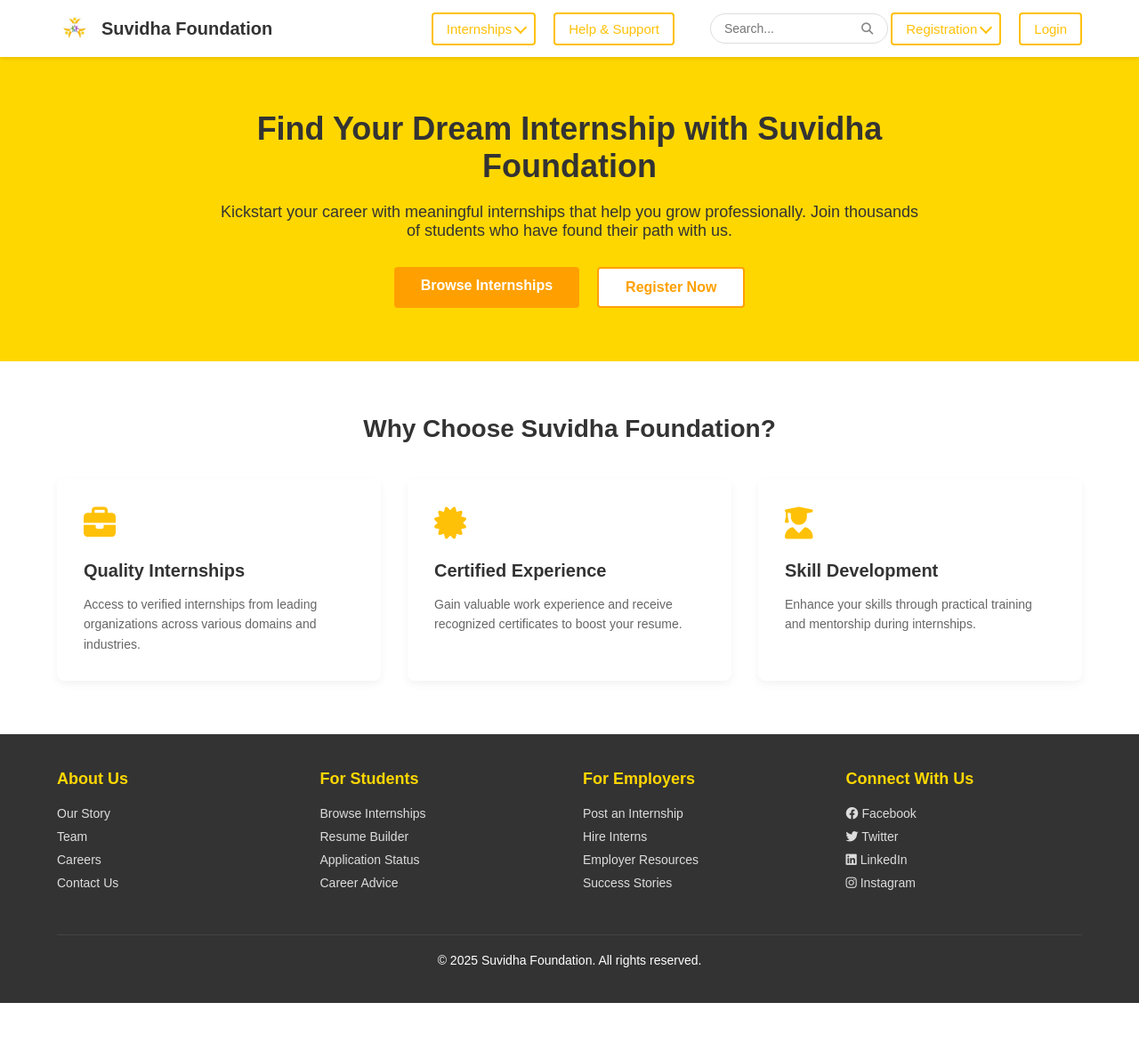
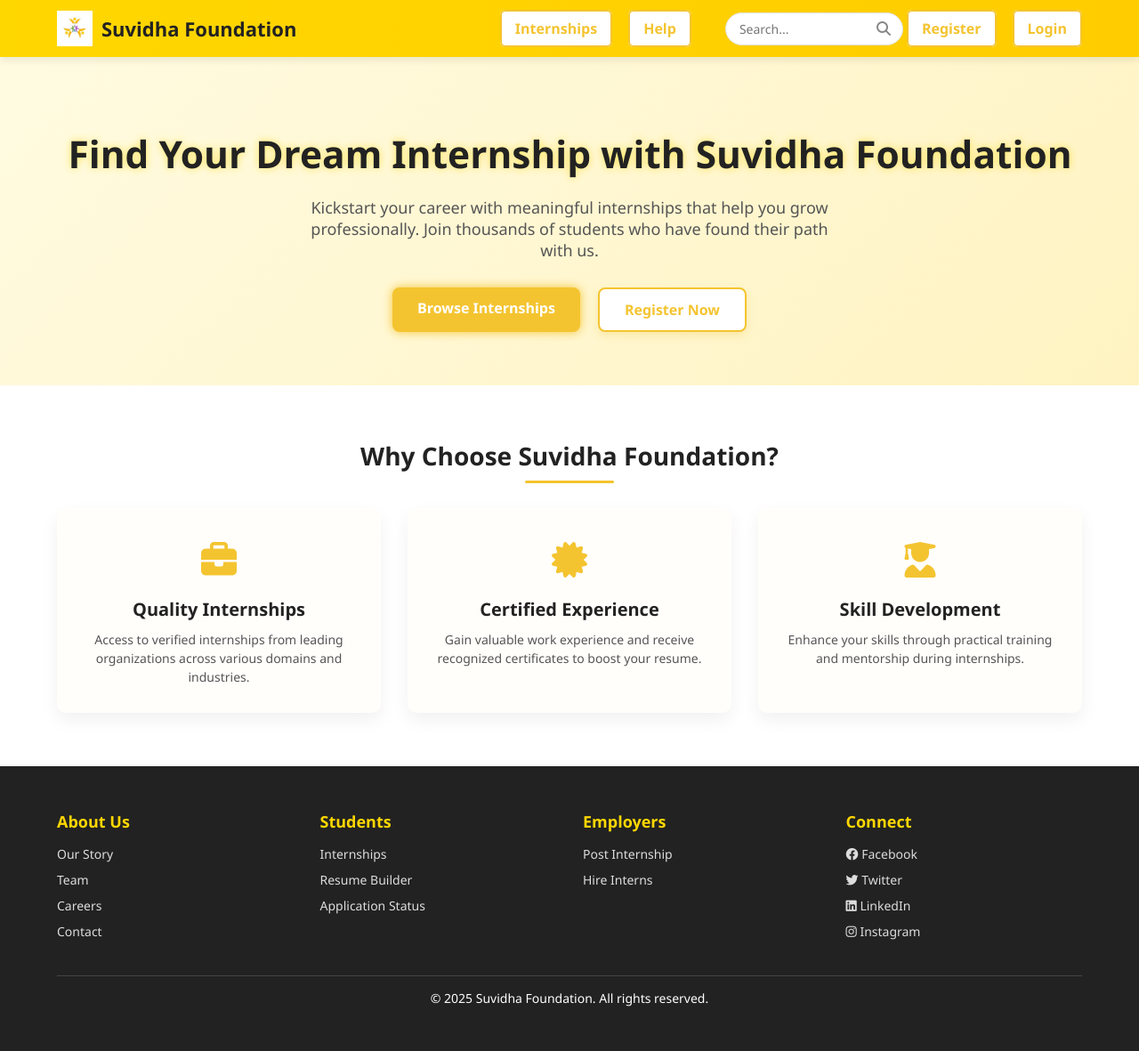
Before and after one commit to anushkathacore18/SUVIDHA-ONLINE-INTERNSHIP, a Flask app: page / in a window 1280 px wide. Shown: the whole page at 89% size. Before the commit the page ends 1127 px from the top, so only its background shows below. Run offline with Flask 3, Linux system fonts and the light colour scheme.

Commit message:
Update index.html

```diff
--- a/templates/index.html
+++ b/templates/index.html
@@ -1,43 +1,87 @@
 <!DOCTYPE html>
 <html lang="en">
 <head>
-    <meta charset="UTF-8">
-    <meta name="viewport" content="width=device-width, initial-scale=1.0">
+  <meta charset="UTF-8" />
+  <meta name="viewport" content="width=device-width, initial-scale=1.0"/>
   <title>Suvidha Foundation - Internships & Training</title>
   <link rel="stylesheet" href="https://cdnjs.cloudflare.com/ajax/libs/font-awesome/6.4.0/css/all.min.css">
   <style>
+    :root {
+      --primary-yellow: #FFD700;
+      --secondary-yellow: #F4C430;
+      --light-yellow: #FFEB99;
+      --dark-yellow: #F4C430;
+      --text-dark: #222222;
+      --text-light: #555555;
+      --white: #FFFFFF;
+      --bg-light: #FFF9DB;
+      --gray-light: #E0E0E0;
+    }
+
     * {
       margin: 0;
       padding: 0;
       box-sizing: border-box;
-            font-family: 'Arial', sans-serif;
-        }
-
-        :root {
-            --primary-yellow: #FFD700;
-            --secondary-yellow: #FFC107;
-            --light-yellow: #FFECB3;
-            --dark-yellow: #FFA000;
-            --text-dark: #333333;
-            --text-light: #666666;
-            --white: #FFFFFF;
+      font-family: 'Segoe UI', Tahoma, Geneva, Verdana, sans-serif;
+      scroll-behavior: smooth;
     }
 
     body {
-            background-color: #f8f8f8;
+      background-color: var(--bg-light);
+      color: var(--text-dark);
+      overflow-x: hidden;
     }
 
-        /* Navbar Styles */
+    /* Animations */
+    .fade-in {
+      opacity: 0;
+      transform: translateY(30px);
+      transition: opacity 1s ease, transform 1s ease;
+    }
+
+    .fade-in.visible {
+      opacity: 1;
+      transform: translateY(0);
+    }
+
+    /* Moving animation for hero headline */
+   @keyframes pulseGlow {
+  0%, 100% {
+    transform: scale(1);
+    text-shadow: 0 0 5px rgba(255, 215, 0, 0.5);
+  }
+  50% {
+    transform: scale(1.03);
+    text-shadow: 0 0 20px rgba(255, 215, 0, 0.8);
+  }
+}
+
+
+    .hero h1 {
+      font-size: 42px;
+      color: var(--text-dark);
+      margin-bottom: 20px;
+      display: inline-block;
+      animation: pulseGlow 3s ease-in-out infinite;
+
+      /* adding a subtle shadow for depth */
+      text-shadow: 1px 1px 3px rgba(0,0,0,0.1);
+      cursor: default;
+      user-select: none;
+    }
+
+    /* Navbar */
     .navbar {
+      background: linear-gradient(to right, #FFD700, #FFCC00);
+
+      padding: 12px 5%;
       display: flex;
       justify-content: space-between;
       align-items: center;
-            padding: 12px 5%;
-            background-color: var(--white);
-            box-shadow: 0 2px 4px rgba(0, 0, 0, 0.1);
       position: sticky;
       top: 0;
-            z-index: 100;
+      z-index: 999;
+      box-shadow: 0 4px 8px rgba(0, 0, 0, 0.08);
     }
 
     .logo {
@@ -51,7 +95,7 @@
     }
 
     .logo-text {
-            font-size: 20px;
+      font-size: 22px;
       font-weight: bold;
       color: var(--text-dark);
     }
@@ -63,66 +107,60 @@
     }
 
     .nav-item {
+      margin-left: 18px;
       position: relative;
-            margin-left: 20px;
     }
 
     .nav-link {
       text-decoration: none;
       color: var(--secondary-yellow);
-            font-weight: 500;
-            font-size: 15px;
+      font-weight: 600;
       padding: 8px 15px;
-            border-radius: 4px;
-            transition: all 0.3s ease;
+      border-radius: 6px;
       border: 2px solid var(--secondary-yellow);
       background-color: var(--white);
-            display: inline-block;
+      transition: all 0.3s ease;
+      position: relative;
+      overflow: hidden;
+    }
+
+    /* Hover effect: background color fill from left */
+    .nav-link::before {
+      content: "";
+      position: absolute;
+      left: 0;
+      top: 0;
+      width: 0;
+      height: 100%;
+      background-color: var(--light-yellow);
+      transition: width 0.3s ease;
+      z-index: -1;
+      border-radius: 6px;
+    }
+
+    .nav-link:hover::before {
+      width: 100%;
     }
 
     .nav-link:hover {
-            background-color: var(--light-yellow);
-        }
-
-        /* Stylish Dropdown Styles */
-        .dropdown .nav-link {
-            position: relative;
-            padding-right: 25px;
-        }
-
-        .dropdown .nav-link::after {
-            content: '';
-            position: absolute;
-            right: 10px;
-            top: 50%;
-            width: 8px;
-            height: 8px;
-            border-right: 2px solid var(--secondary-yellow);
-            border-bottom: 2px solid var(--secondary-yellow);
-            transform: translateY(-60%) rotate(45deg);
-            transition: all 0.3s ease;
-        }
-
-        .dropdown:hover .nav-link::after {
-            transform: translateY(-40%) rotate(225deg);
+      color: var(--dark-yellow);
+      box-shadow: 0 2px 8px rgba(0,0,0,0.08);
     }
 
     .dropdown-content {
-            display: block;
       position: absolute;
-            background-color: var(--white);
-            min-width: 220px;
-            box-shadow: 0 10px 20px rgba(0,0,0,0.1);
-            border-radius: 8px;
-            z-index: 1;
+      top: 120%;
+      left: 0;
+      background: var(--white);
+      box-shadow: 0 8px 20px rgba(0, 0, 0, 0.1);
+      border-radius: 6px;
+      overflow: hidden;
       opacity: 0;
       visibility: hidden;
-            transform: translateY(20px);
-            transition: all 0.3s cubic-bezier(0.68, -0.55, 0.27, 1.55);
-            top: 120%;
-            left: 0;
-            padding: 10px 0;
-            border-top: 3px solid var(--secondary-yellow);
+      transform: translateY(10px);
+      transition: all 0.3s ease;
+      min-width: 200px;
+      z-index: 1000;
     }
 
     .dropdown:hover .dropdown-content {
@@ -173,11 +191,17 @@
 
     .search-input {
       padding: 8px 15px;
-            border: 1px solid #ddd;
+      border: 1px solid var(--gray-light);
       border-radius: 20px;
       font-size: 14px;
       width: 200px;
       outline: none;
+      transition: box-shadow 0.3s ease;
+    }
+
+    .search-input:focus {
+      box-shadow: 0 0 8px var(--secondary-yellow);
+      border-color: var(--secondary-yellow);
     }
 
     .search-button {
@@ -186,52 +210,67 @@
       margin-left: -30px;
       color: #888;
       cursor: pointer;
+      transition: color 0.3s ease;
+      font-size: 16px;
     }
 
-        /* Hero Section */
-        .hero {
-            background-color: var(--primary-yellow);
-            padding: 60px 5%;
-            text-align: center;
+    .search-button:hover {
+      color: var(--secondary-yellow);
     }
 
-        .hero-content {
-            max-width: 800px;
-            margin: 0 auto;
-        }
-
-        .hero h1 {
-            font-size: 36px;
-            color: var(--text-dark);
-            margin-bottom: 20px;
+    /* Hero */
+    .hero {
+      background: linear-gradient(135deg, #fffbe1, #fff3c2);
+      padding: 80px 5% 60px;
+      text-align: center;
+      position: relative;
+      overflow: visible;
     }
 
     .hero p {
       font-size: 18px;
-            color: var(--text-dark);
+      color: var(--text-light);
       margin-bottom: 30px;
+      max-width: 600px;
+      margin-left: auto;
+      margin-right: auto;
     }
 
     .hero-buttons {
       display: flex;
       justify-content: center;
       gap: 20px;
+      flex-wrap: wrap;
     }
 
     .hero-btn {
-            padding: 12px 30px;
+      padding: 12px 28px;
+      border-radius: 8px;
       font-size: 16px;
       font-weight: bold;
-            border-radius: 4px;
-            cursor: pointer;
       transition: all 0.3s ease;
       text-decoration: none;
+      transform: scale(1);
+      box-shadow: 0 4px 10px rgba(244, 196, 48, 0.25);
+      position: relative;
+      overflow: hidden;
+    }
+
+    /* Button pulse effect */
+    @keyframes pulse {
+      0%, 100% {
+        box-shadow: 0 0 6px var(--dark-yellow);
+      }
+      50% {
+        box-shadow: 0 0 20px var(--dark-yellow);
+      }
     }
 
     .primary-btn {
       background-color: var(--dark-yellow);
       color: var(--white);
       border: none;
+      animation: pulse 3s infinite ease-in-out;
     }
 
     .secondary-btn {
@@ -256,50 +296,85 @@
       font-size: 28px;
       color: var(--text-dark);
       margin-bottom: 40px;
+      position: relative;
+    }
+
+    /* underline animation for section title */
+    .section-title::after {
+      content: "";
+      position: absolute;
+      left: 50%;
+      bottom: -12px;
+      transform: translateX(-50%);
+      width: 100px;
+      height: 3px;
+      background: var(--secondary-yellow);
+      border-radius: 2px;
+      animation: expandWidth 1.2s ease forwards;
+      opacity: 0;
+    }
+
+    @keyframes expandWidth {
+      0% {
+        width: 0;
+        opacity: 0;
+      }
+      100% {
+        width: 100px;
+        opacity: 1;
+      }
     }
 
     .features-grid {
       display: grid;
-            grid-template-columns: repeat(auto-fit, minmax(300px, 1fr));
+      grid-template-columns: repeat(auto-fit, minmax(280px, 1fr));
       gap: 30px;
     }
 
     .feature-card {
-            background-color: var(--white);
-            border-radius: 8px;
-            box-shadow: 0 4px 10px rgba(0, 0, 0, 0.05);
+      background-color: #fffefb;
+      border-radius: 10px;
       padding: 30px;
-            transition: all 0.3s ease;
+      box-shadow: 0 8px 20px rgba(0,0,0,0.06);
+      transition: transform 0.3s ease, box-shadow 0.3s ease;
+      text-align: center;
+      cursor: default;
     }
 
     .feature-card:hover {
-            transform: translateY(-5px);
-            box-shadow: 0 8px 15px rgba(0, 0, 0, 0.1);
+      transform: translateY(-8px) scale(1.03);
+      box-shadow: 0 14px 30px rgba(0,0,0,0.12);
     }
 
     .feature-icon {
-            font-size: 36px;
+      font-size: 40px;
       color: var(--secondary-yellow);
-            margin-bottom: 20px;
+      margin-bottom: 15px;
+      transition: transform 0.3s ease;
+    }
+
+    .feature-card:hover .feature-icon {
+      transform: rotate(15deg);
     }
 
     .feature-title {
       font-size: 20px;
+      font-weight: bold;
+      margin-bottom: 10px;
       color: var(--text-dark);
-            margin-bottom: 15px;
     }
 
     .feature-desc {
       font-size: 14px;
       color: var(--text-light);
-            line-height: 1.6;
+      line-height: 1.5;
     }
 
     /* Footer */
     footer {
       background-color: var(--text-dark);
       color: var(--white);
-            padding: 40px 5%;
+      padding: 50px 5%;
     }
 
     .footer-content {
@@ -309,9 +384,9 @@
     }
 
     .footer-column h3 {
+      color: var(--primary-yellow);
+      margin-bottom: 15px;
       font-size: 18px;
-            margin-bottom: 20px;
-            color: var(--primary-yellow);
     }
 
     .footer-links {
@@ -322,9 +397,9 @@
       color: #ddd;
       text-decoration: none;
       font-size: 14px;
+      display: block;
       margin-bottom: 10px;
-            display: block;
-            transition: all 0.2s ease;
+      transition: color 0.2s ease;
     }
 
     .footer-link:hover {
@@ -332,22 +407,45 @@
     }
 
     .footer-bottom {
-            margin-top: 40px;
       text-align: center;
-            padding-top: 20px;
+      margin-top: 30px;
+      font-size: 14px;
       border-top: 1px solid #444;
-            font-size: 14px;
+      padding-top: 15px;
+    }
+
+    /* Responsive tweaks */
+    @media (max-width: 600px) {
+      .nav-links {
+        flex-wrap: wrap;
+      }
+      .search-input {
+        width: 130px;
+      }
+      .hero h1 {
+        font-size: 32px;
+      }
+      .hero p {
+        font-size: 16px;
+      }
+      .hero-buttons {
+        flex-direction: column;
+      }
+      .hero-btn {
+        width: 100%;
+        text-align: center;
+      }
     }
   </style>
 </head>
 <body>
+
   <!-- Navbar -->
   <nav class="navbar">
     <div class="logo">
-        <img src="{{ url_for('static', filename='suvidhalogo.jpeg') }}" alt="Suvidha Foundation Logo">
+      <img src="{{ url_for('static', filename='suvidhalogo.jpeg') }}" alt="Suvidha Logo">
       <span class="logo-text">Suvidha Foundation</span>
     </div>
-
     <ul class="nav-links">
       <li class="nav-item dropdown">
         <a href="#" class="nav-link">Internships</a>
@@ -357,9 +455,7 @@
           <a href="{{ url_for('application_page') }}" class="dropdown-link">Application Record</a>
         </div>
       </li>
-        <li class="nav-item">
-            <a href="{{ url_for('help') }}" class="nav-link">Help & Support</a>
-        </li>
+      <li class="nav-item"><a href="{{ url_for('help') }}" class="nav-link">Help</a></li>
       <li class="nav-item">
         <div class="search-bar">
           <input type="text" class="search-input" placeholder="Search...">
@@ -367,49 +463,45 @@
         </div>
       </li>
       <li class="nav-item dropdown">
-            <a href="#" class="nav-link">Registration</a>
+        <a href="#" class="nav-link">Register</a>
         <div class="dropdown-content">
           <a href="{{ url_for('register', role='student') }}" class="dropdown-link">Student</a>
           <a href="{{ url_for('register', role='employee') }}" class="dropdown-link">Employee</a>
           <a href="{{ url_for('register', role='tpo') }}" class="dropdown-link">TPO</a>
         </div>
       </li>
-        <li class="nav-item">
-            <a href="{{ url_for('login') }}" class="nav-link">Login</a>
-        </li>
+      <li class="nav-item"><a href="{{ url_for('login') }}" class="nav-link">Login</a></li>
     </ul>
   </nav>
 
-    <!-- Hero Section -->
-    <section class="hero">
-        <div class="hero-content">
+  <!-- Hero -->
+  <section class="hero fade-in">
     <h1>Find Your Dream Internship with Suvidha Foundation</h1>
     <p>Kickstart your career with meaningful internships that help you grow professionally. Join thousands of students who have found their path with us.</p>
     <div class="hero-buttons">
       <a href="{{ url_for('internships') }}" class="hero-btn primary-btn">Browse Internships</a>
       <a href="{{ url_for('login') }}" class="hero-btn secondary-btn">Register Now</a>
     </div>
-        </div>
   </section>
 
-    <!-- Features Section -->
-    <section class="features">
+  <!-- Features -->
+  <section class="features fade-in">
     <h2 class="section-title">Why Choose Suvidha Foundation?</h2>
     <div class="features-grid">
       <div class="feature-card">
         <div class="feature-icon"><i class="fas fa-briefcase"></i></div>
-                <h3 class="feature-title">Quality Internships</h3>
-                <p class="feature-desc">Access to verified internships from leading organizations across various domains and industries.</p>
+        <div class="feature-title">Quality Internships</div>
+        <div class="feature-desc">Access to verified internships from leading organizations across various domains and industries.</div>
       </div>
       <div class="feature-card">
         <div class="feature-icon"><i class="fas fa-certificate"></i></div>
-                <h3 class="feature-title">Certified Experience</h3>
-                <p class="feature-desc">Gain valuable work experience and receive recognized certificates to boost your resume.</p>
+        <div class="feature-title">Certified Experience</div>
+        <div class="feature-desc">Gain valuable work experience and receive recognized certificates to boost your resume.</div>
       </div>
       <div class="feature-card">
         <div class="feature-icon"><i class="fas fa-user-graduate"></i></div>
-                <h3 class="feature-title">Skill Development</h3>
-                <p class="feature-desc">Enhance your skills through practical training and mentorship during internships.</p>
+        <div class="feature-title">Skill Development</div>
+        <div class="feature-desc">Enhance your skills through practical training and mentorship during internships.</div>
       </div>
     </div>
   </section>
@@ -423,58 +515,46 @@
           <li><a href="#" class="footer-link">Our Story</a></li>
           <li><a href="#" class="footer-link">Team</a></li>
           <li><a href="#" class="footer-link">Careers</a></li>
-                    <li><a href="#" class="footer-link">Contact Us</a></li>
+          <li><a href="#" class="footer-link">Contact</a></li>
         </ul>
       </div>
       <div class="footer-column">
-                <h3>For Students</h3>
+        <h3>Students</h3>
         <ul class="footer-links">
-                    <li><a href="#" class="footer-link">Browse Internships</a></li>
+          <li><a href="#" class="footer-link">Internships</a></li>
           <li><a href="#" class="footer-link">Resume Builder</a></li>
           <li><a href="#" class="footer-link">Application Status</a></li>
-                    <li><a href="#" class="footer-link">Career Advice</a></li>
         </ul>
       </div>
       <div class="footer-column">
-                <h3>For Employers</h3>
+        <h3>Employers</h3>
         <ul class="footer-links">
-                    <li><a href="#" class="footer-link">Post an Internship</a></li>
+          <li><a href="#" class="footer-link">Post Internship</a></li>
           <li><a href="#" class="footer-link">Hire Interns</a></li>
-                    <li><a href="#" class="footer-link">Employer Resources</a></li>
-                    <li><a href="#" class="footer-link">Success Stories</a></li>
         </ul>
       </div>
       <div class="footer-column">
-                <h3>Connect With Us</h3>
+        <h3>Connect</h3>
         <ul class="footer-links">
           <li><a href="https://www.facebook.com/suvidhamahilamandal/" class="footer-link"><i class="fab fa-facebook"></i> Facebook</a></li>
-                    <li><a href="https://x.com/i/flow/login?redirect_after_login=%2Fsuvidhafoundat1" class="footer-link"><i class="fab fa-twitter"></i> Twitter</a></li>
-                    <li><a href="https://www.linkedin.com/company/suvidha-foundation/posts/?feedView=all" class="footer-link"><i class="fab fa-linkedin"></i> LinkedIn</a></li>
+          <li><a href="https://x.com/suvidhafoundat1" class="footer-link"><i class="fab fa-twitter"></i> Twitter</a></li>
+          <li><a href="https://www.linkedin.com/company/suvidha-foundation/" class="footer-link"><i class="fab fa-linkedin"></i> LinkedIn</a></li>
           <li><a href="https://www.instagram.com/suvidha_mahila_mandal/" class="footer-link"><i class="fab fa-instagram"></i> Instagram</a></li>
         </ul>
       </div>
     </div>
-        <div class="footer-bottom">
-            <p>© 2025 Suvidha Foundation. All rights reserved.</p>
-        </div>
+    <div class="footer-bottom">© 2025 Suvidha Foundation. All rights reserved.</div>
   </footer>
 
   <script>
-        // JavaScript for enhanced functionality
-        document.addEventListener('DOMContentLoaded', function() {
-            // Smooth scrolling for anchor links
-            document.querySelectorAll('a[href^="#"]').forEach(anchor => {
-                anchor.addEventListener('click', function(e) {
-                    e.preventDefault();
-                    const targetId = this.getAttribute('href');
-                    if (targetId !== '#') {
-                        document.querySelector(targetId).scrollIntoView({
-                            behavior: 'smooth'
-                        });
-                    }
+    const fadeEls = document.querySelectorAll('.fade-in');
+    const observer = new IntersectionObserver(entries => {
+      entries.forEach(entry => {
+        if (entry.isIntersecting) entry.target.classList.add('visible');
       });
     });
-        });
+    fadeEls.forEach(el => observer.observe(el));
   </script>
+
 </body>
 </html>
```
Also changed, not shown: other parts of templates/index.html (+7 -26 lines). Lines whose indentation alone changed are shown as unchanged.
